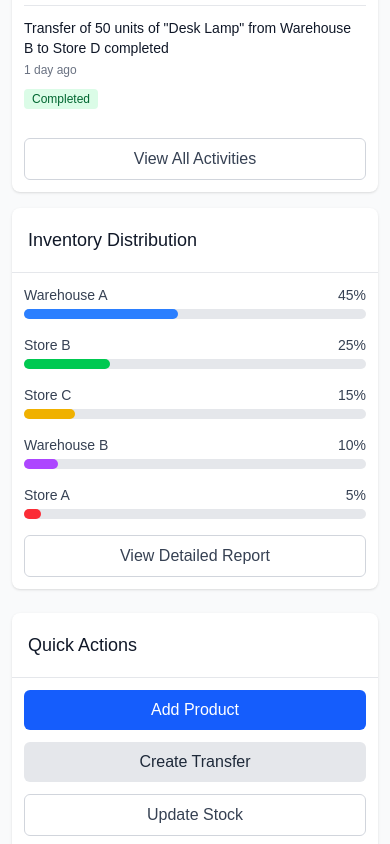
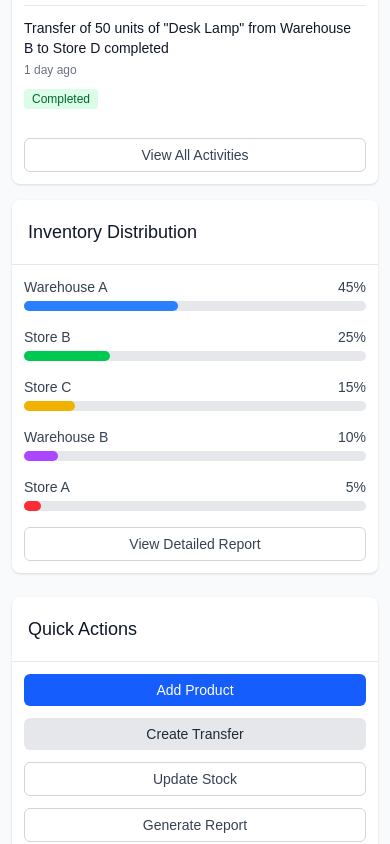
Before and after one commit to Workflow-Manager-admin/multilocation-inventory-optimizer-95269-95286, a Next.js app in the folder multi_location_inventory_optimizer/: page / in a window 390 px wide. Shown: the part 1500-2344 px from the top of the page. Built offline with nearby package versions, Linux system fonts and the light colour scheme.

Commit message:
Auto-commit: Changes as of 2025-05-22T12:57:07.754710+00:00

```diff
--- a/multi_location_inventory_optimizer/src/components/ui/Button.tsx
+++ b/multi_location_inventory_optimizer/src/components/ui/Button.tsx
@@ -44,9 +44,9 @@ export default function Button({
 
   // Size styles
   const sizeStyles = {
-    sm: 'py-1 px-3 text-sm',
-    md: 'py-2 px-4 text-base',
-    lg: 'py-3 px-6 text-lg',
+    sm: 'py-1 px-2 sm:px-3 text-sm',
+    md: 'py-1.5 sm:py-2 px-3 sm:px-4 text-sm sm:text-base',
+    lg: 'py-2 sm:py-3 px-4 sm:px-6 text-base sm:text-lg',
   };
 
   // Loading and disabled styles
```
Also changed, not shown: 2 other files (tests, documents, lock files or other folders).
